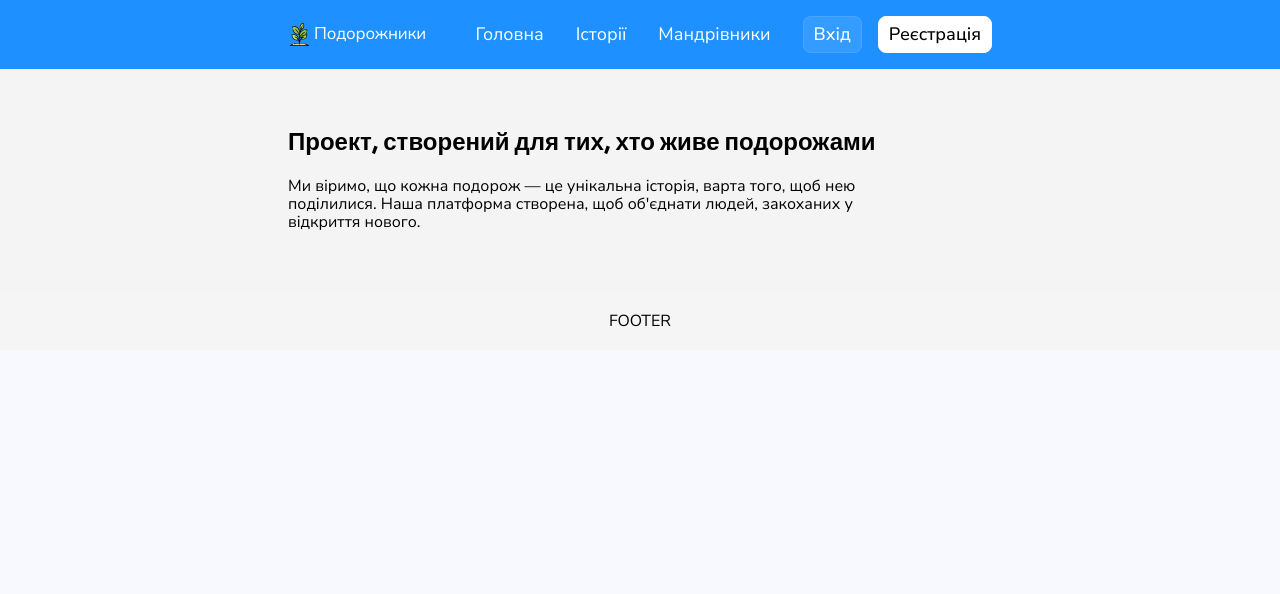
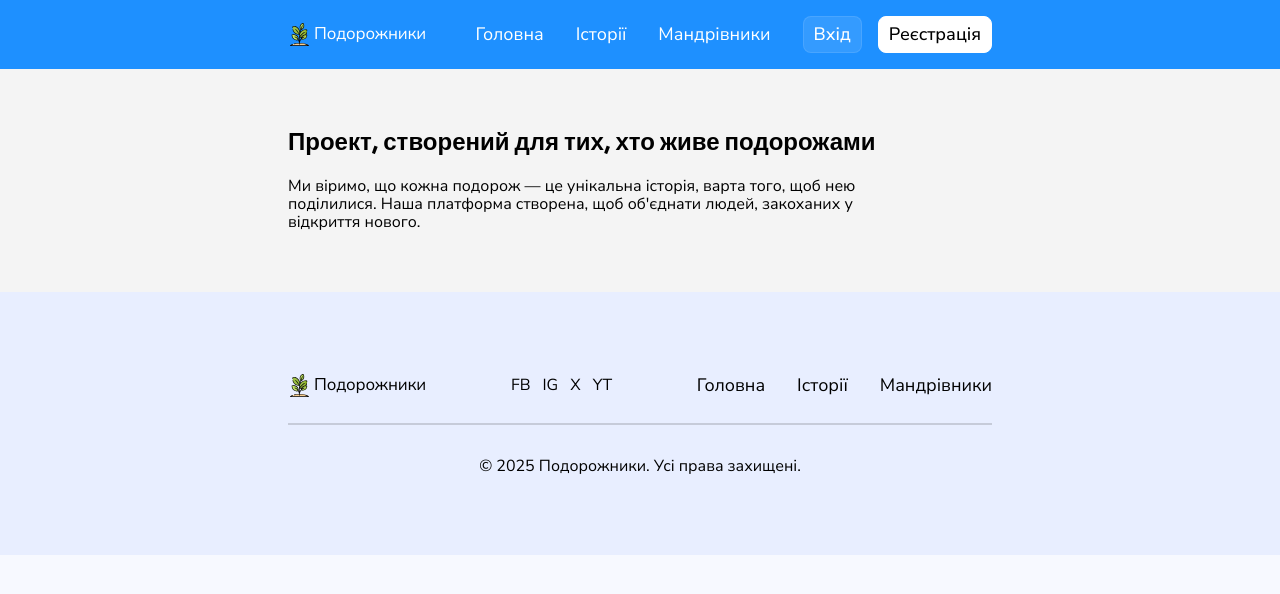
Before and after one commit to Vidiborets0012/podorozhnyky, a Next.js app: page / in a window 1280 px wide. Shown: the top 594 px of the page. Built offline with nearby package versions, Linux system fonts and the light colour scheme.

Commit message:
implement base desktop footer layout (guest state)

```diff
--- a/app/globals.css
+++ b/app/globals.css
@@ -45,6 +45,7 @@ address {
 body {
   font-family: var(--font-nunito), sans-serif;
   background-color: #f7f9ff;
+  color: #000;
 }
 
 /* *,
--- a/components/layout/Footer/Footer.module.css
+++ b/components/layout/Footer/Footer.module.css
@@ -1,8 +1,31 @@
 .footer {
-  padding: 20px 0;
-  background-color: #f5f5f5;
+  padding: 80px 0;
+  background-color: #e8eeff;
+  /* --logo-text-color: #000; */
+  color: #000;
+  /* --nav-text-color: #000; */
 }
 
-.inner {
+.footerContent {
+  display: flex;
+  justify-content: space-between;
+  align-items: center;
+  margin-bottom: 24px;
+}
+
+.socials {
+  display: flex;
+  align-items: center;
+  gap: 12px;
+}
+
+.divider {
+  border: 1px solid rgba(0, 0, 0, 0.15);
+
+  height: 0px;
+  margin-bottom: 32px;
+}
+
+.footerCopyright {
   text-align: center;
 }
--- a/components/layout/Footer/Footer.tsx
+++ b/components/layout/Footer/Footer.tsx
@@ -1,12 +1,31 @@
 import { Container } from '@/components/ui/Container/Container';
 import styles from './Footer.module.css';
+import Logo from '@/components/ui/Logo/Logo';
+import { MainNav } from '@/components/navigation/MainNav/MainNav';
 
 export default function Footer() {
   return (
     <footer className={styles.footer}>
       <Container>
-        <div className={styles.inner}>
-          <p>FOOTER</p>
+        <div className={styles.footerContent}>
+          <Logo />
+
+          <div className={styles.socials}>
+            <a href="#">FB</a>
+            <a href="#">IG</a>
+            <a href="#">X</a>
+            <a href="#">YT</a>
+          </div>
+
+          <MainNav />
+        </div>
+
+        <div className={styles.divider} />
+
+        <div className={styles.footerCopyright}>
+          <p className={styles.footerCopyrightText}>
+            © 2025 Подорожники. Усі права захищені.
+          </p>
         </div>
       </Container>
     </footer>
--- a/components/layout/Header/Header.module.css
+++ b/components/layout/Header/Header.module.css
@@ -2,6 +2,9 @@
   padding: 16px 0;
   /* background-color: transparent; */
   background-color: dodgerblue;
+  /* --logo-text-color: #fff; */
+  color: #fff;
+  /* --nav-text-color: #fff; */
 }
 
 .headerInner {
--- a/components/navigation/MainNav/MainNav.module.css
+++ b/components/navigation/MainNav/MainNav.module.css
@@ -6,5 +6,10 @@
   font-weight: 400;
   font-size: 18px;
   line-height: 1.5;
-  color: #fff;
+  /* color: #fff; */
 }
+
+.navLink {
+  color: inherit;
+  /* color: var(--nav-text-color); */
+}
--- a/components/navigation/MainNav/MainNav.tsx
+++ b/components/navigation/MainNav/MainNav.tsx
@@ -6,13 +6,19 @@ export function MainNav() {
     <nav className={styles.nav}>
       <ul className={styles.navList}>
         <li className={styles.navItem}>
-          <Link href="/">Головна</Link>
+          <Link href="/" className={styles.navLink}>
+            Головна
+          </Link>
         </li>
         <li className={styles.navItem}>
-          <Link href="/stories">Історії</Link>
+          <Link href="/stories" className={styles.navLink}>
+            Історії
+          </Link>
         </li>
         <li className={styles.navItem}>
-          <Link href="/travelers">Мандрівники</Link>
+          <Link href="/travelers" className={styles.navLink}>
+            Мандрівники
+          </Link>
         </li>
       </ul>
     </nav>
--- a/components/ui/Logo/Logo.module.css
+++ b/components/ui/Logo/Logo.module.css
@@ -15,5 +15,5 @@
   font-size: 17px;
   line-height: 1.1;
   letter-spacing: -0.01em;
-  color: #fff;
+  /* color: var(--logo-text-color); */
 }
```
